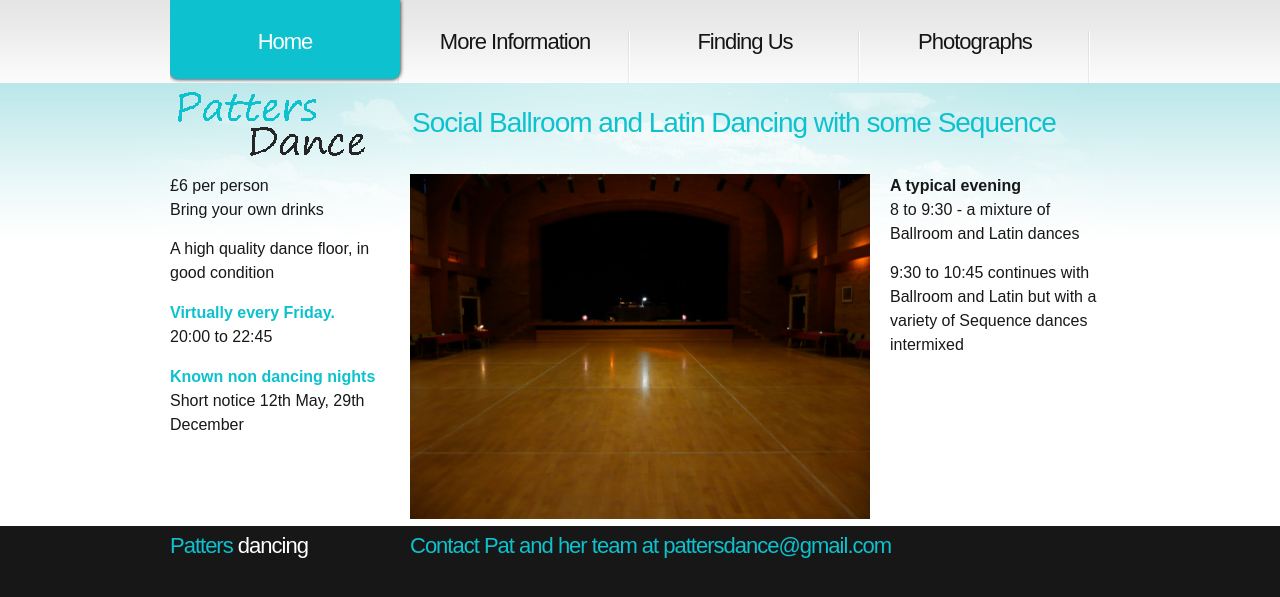
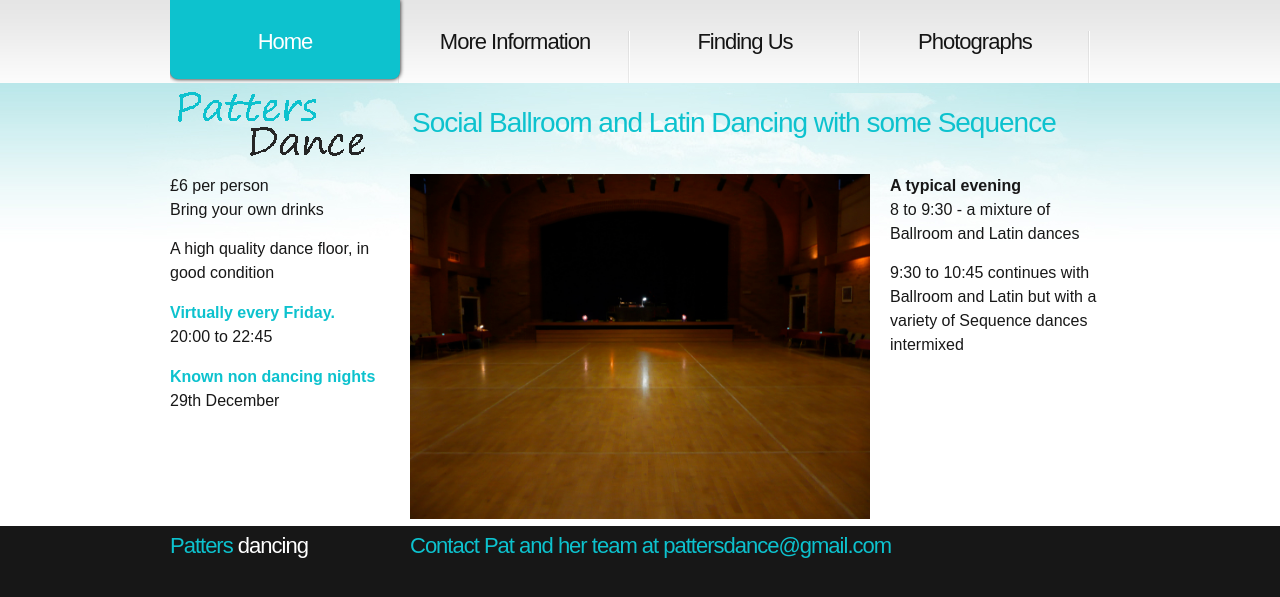
Before and after one commit to ramsayd/patters, a Jekyll site: the page built from 00_index.md, in a window 1280 px wide. Shown: the top 597 px of the page. Built offline with Jekyll 4.4.1, drawn with Linux system fonts in a browser that asks for light colours.

Commit message:
Update 00_index.md

```diff
--- a/00_index.md
+++ b/00_index.md
@@ -13,7 +13,7 @@ permalink: "index.html"
       <dt class="heading-text">Virtually every Friday.</dt>
       <dt>20:00 to 22:45</dt>
       <dt class="heading-text non-dancing">Known non dancing nights</dt>
-            <dt> Short notice 12th May, 29th December</dt>
+            <dt> 29th December</dt>
     </dl>
   </dl>
 </article>
```
